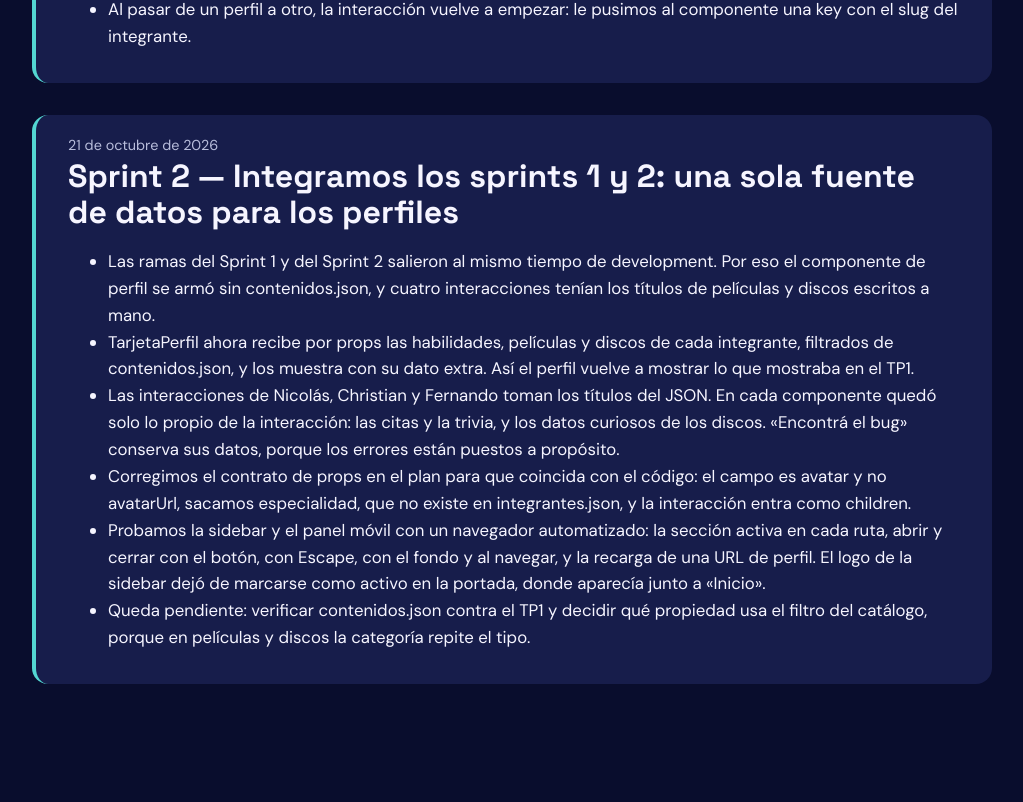
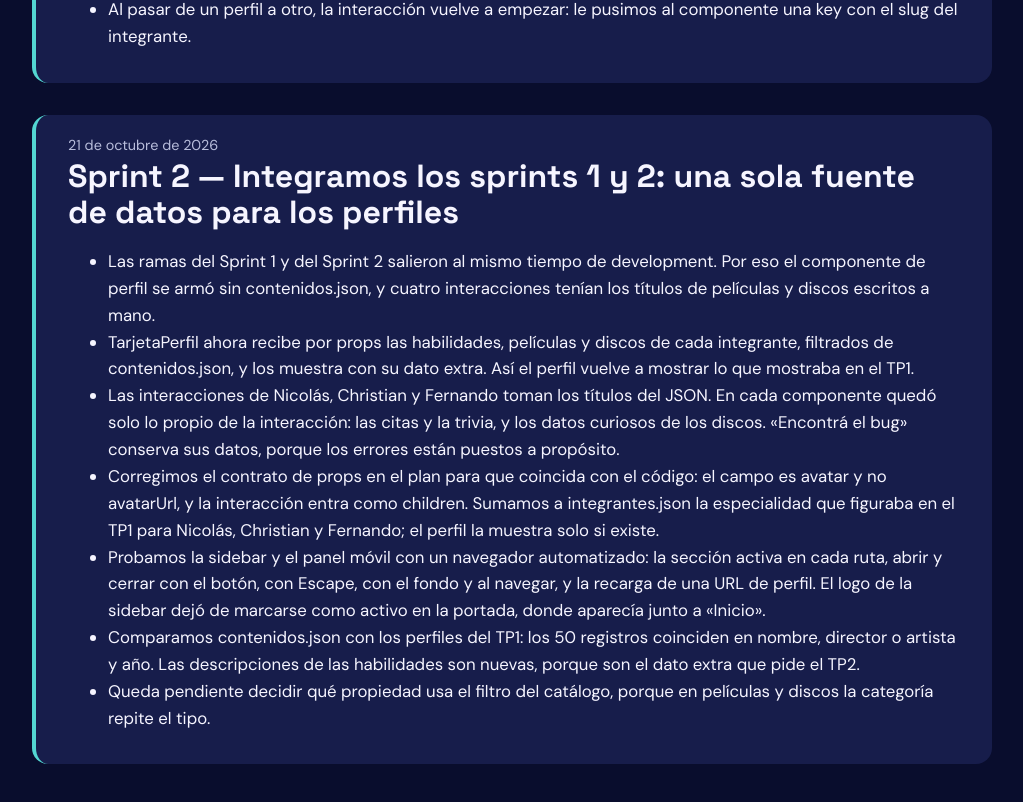
Before and after one commit to Nicoalazar/SitioWebGrupal-React, a React (Vite) app: page /bitacora in a window 1280 px wide. Shown: the part 2097-2899 px from the top of the page, without its empty margins (256-1279 px from the left). Before the commit the page ends 2861 px from the top, so only its background shows below. Built offline with nearby package versions, Linux system fonts and the light colour scheme.

Commit message:
fix: sumar la especialidad del TP1 y registrar la verificación de contenidos
- integrantes.json incorpora la especialidad de Nicolás, Christian y Fernando
- TarjetaPerfil la muestra solo cuando existe
- Contrato de props y bitácora actualizados tras comparar contenidos.json con el TP1

```diff
--- a/src/components/TarjetaPerfil.jsx
+++ b/src/components/TarjetaPerfil.jsx
@@ -26,6 +26,7 @@ export default function TarjetaPerfil({
   avatar,
   ciudad,
   edad,
+  especialidad,
   github,
   habilidades = [],
   peliculas = [],
@@ -45,6 +46,8 @@ export default function TarjetaPerfil({
         <ul className="lista-simple">
           <li><strong>Ciudad:</strong> {ciudad}</li>
           <li><strong>Edad:</strong> {edad} años</li>
+          {/* No todos cargaron especialidad en el TP1 */}
+          {especialidad && <li><strong>Especialidad:</strong> {especialidad}</li>}
           <li>
             <strong>GitHub:</strong>{' '}
             <a href={`https://github.com/${github}`} target="_blank" rel="noreferrer">
--- a/src/data/bitacora.json
+++ b/src/data/bitacora.json
@@ -63,9 +63,10 @@
       "Las ramas del Sprint 1 y del Sprint 2 salieron al mismo tiempo de development. Por eso el componente de perfil se armó sin contenidos.json, y cuatro interacciones tenían los títulos de películas y discos escritos a mano.",
       "TarjetaPerfil ahora recibe por props las habilidades, películas y discos de cada integrante, filtrados de contenidos.json, y los muestra con su dato extra. Así el perfil vuelve a mostrar lo que mostraba en el TP1.",
       "Las interacciones de Nicolás, Christian y Fernando toman los títulos del JSON. En cada componente quedó solo lo propio de la interacción: las citas y la trivia, y los datos curiosos de los discos. «Encontrá el bug» conserva sus datos, porque los errores están puestos a propósito.",
-      "Corregimos el contrato de props en el plan para que coincida con el código: el campo es avatar y no avatarUrl, sacamos especialidad, que no existe en integrantes.json, y la interacción entra como children.",
+      "Corregimos el contrato de props en el plan para que coincida con el código: el campo es avatar y no avatarUrl, y la interacción entra como children. Sumamos a integrantes.json la especialidad que figuraba en el TP1 para Nicolás, Christian y Fernando; el perfil la muestra solo si existe.",
       "Probamos la sidebar y el panel móvil con un navegador automatizado: la sección activa en cada ruta, abrir y cerrar con el botón, con Escape, con el fondo y al navegar, y la recarga de una URL de perfil. El logo de la sidebar dejó de marcarse como activo en la portada, donde aparecía junto a «Inicio».",
-      "Queda pendiente: verificar contenidos.json contra el TP1 y decidir qué propiedad usa el filtro del catálogo, porque en películas y discos la categoría repite el tipo."
+      "Comparamos contenidos.json con los perfiles del TP1: los 50 registros coinciden en nombre, director o artista y año. Las descripciones de las habilidades son nuevas, porque son el dato extra que pide el TP2.",
+      "Queda pendiente decidir qué propiedad usa el filtro del catálogo, porque en películas y discos la categoría repite el tipo."
     ]
   }
 ]
--- a/src/data/integrantes.json
+++ b/src/data/integrantes.json
@@ -2,6 +2,7 @@
   {
     "slug": "nicolas-zalazar",
     "nombre": "Nicolás Zalazar",
+    "especialidad": "Desarrollo Angular & Node.js",
     "github": "Nicoalazar",
     "ciudad": "Palermo, CABA",
     "edad": 34,
@@ -20,6 +21,7 @@
   {
     "slug": "christian-albornoz",
     "nombre": "Christian Albornoz",
+    "especialidad": "Desarrollo Web & Sistemas",
     "github": "albor77",
     "ciudad": "Paternal, CABA",
     "edad": 40,
@@ -38,6 +40,7 @@
   {
     "slug": "fernando-guevara",
     "nombre": "Fernando Guevara",
+    "especialidad": "Desarrollo de Software & guitarrista ocasional",
     "github": "Fer-505",
     "ciudad": "Vicente López",
     "edad": 37,
```
Also changed, not shown: 1 other file (tests, documents, lock files or other folders).
